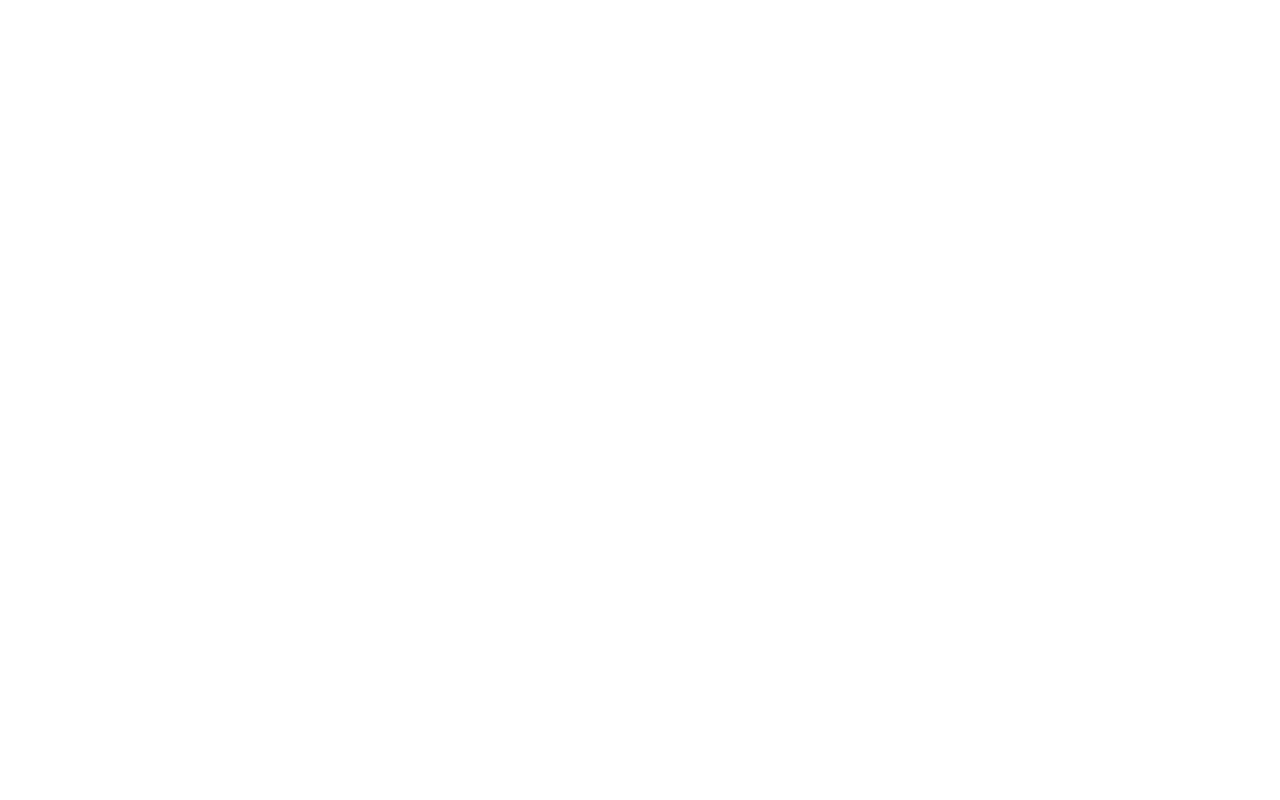
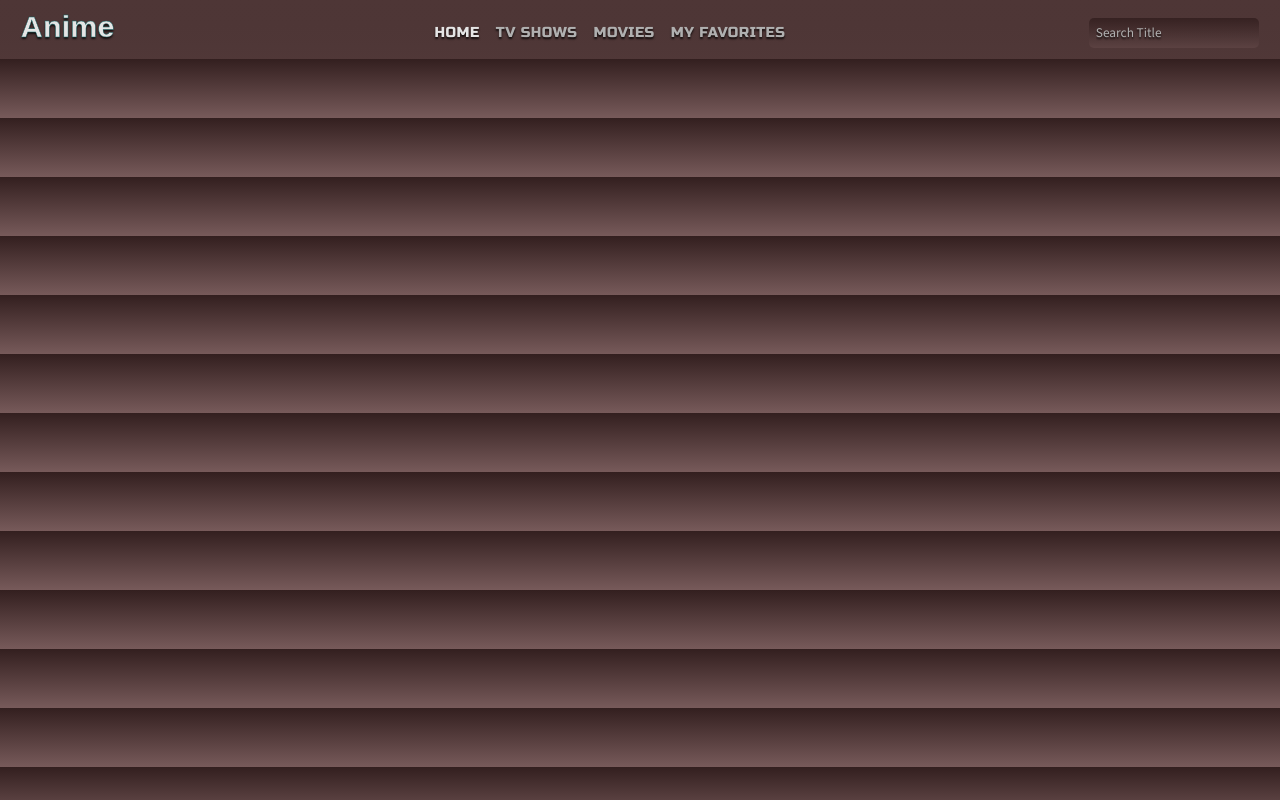
Before and after one commit to kaitlin-lovrich/Popular-Anime-Viewer, a website: page index.html in a window 1280 px wide. Drawn offline with nearby package versions, Linux system fonts and the light colour scheme; a web font is replaced by a local one.

Commit message:
Initial commit

```diff
--- a/css/layout.css
+++ b/css/layout.css
@@ -0,0 +1,34 @@
+.hidden {
+  display: none !important;
+}
+
+.container {
+  max-width: 575px;
+  margin: 0 auto;
+}
+
+.row {
+  display: flex;
+  flex-wrap: wrap;
+}
+
+.column-full,
+.column-half {
+  width: 100%;
+}
+
+@media screen and (min-width: 768px) {
+  .container {
+    max-width: 900px;
+  }
+
+  .column-full,
+  .column-half,
+  .column-half-strict {
+    padding: 0 0.75rem;
+  }
+
+  .column-half {
+    width: 50%;
+  }
+}
--- a/css/styles.css
+++ b/css/styles.css
@@ -0,0 +1,56 @@
+body {
+  line-height: 2;
+  font-size: 0.9rem;
+  text-shadow: 0 2px 2px rgb(0, 0, 0, 0.75);
+  font-family: "Source Sans 3", sans-serif;
+  letter-spacing: 0.03rem;
+  background: linear-gradient(rgb(51, 31, 31), rgb(119, 90, 90));
+}
+
+h1 {
+  line-height: 1;
+  font-size: 1.9rem;
+  font-family: "Ruslan Display", sans-serif;
+  letter-spacing: 0.01rem;
+  padding: 0 1rem 0 0;
+  -webkit-text-stroke: 0.4px rgb(17, 109, 110);
+  margin: 0;
+}
+
+header {
+  background: linear-gradient(rgb(78, 54, 54), rgb(78, 54, 54, 0.95));
+  color: rgb(229, 229, 229);
+  display: flow-root;
+}
+
+header > div {
+  padding: 0.4rem 1rem;
+  align-items: baseline;
+  margin: 0.3rem;
+}
+
+img {
+  width: 100%;
+}
+
+a.active {
+  color: rgb(229, 229, 229);
+}
+
+a {
+  color: rgb(176, 176, 176);
+  text-decoration: none;
+  font-family: "Russo One", sans-serif;
+  line-height: 1;
+  padding: 0.4rem;
+}
+
+#search {
+  font-family: "Source Sans 3", sans-serif;
+  background: linear-gradient(rgb(50, 30, 30, 0.85), rgb(119, 90, 90, 0.3));
+  color: rgb(176, 176, 176);
+  padding: 0.4rem;
+  border-radius: 5px;
+  border-style: none;
+  text-shadow: 0 2px 2px rgb(0, 0, 0, 0.75);
+}
--- a/index.html
+++ b/index.html
@@ -8,12 +8,34 @@
   <link rel="stylesheet" href="css/reset.css">
   <link rel="stylesheet" href="css/layout.css">
   <link rel="stylesheet" href="css/styles.css">
+  <link rel="preconnect" href="https://fonts.googleapis.com">
+  <link rel="preconnect" href="https://fonts.gstatic.com" crossorigin>
+  <link
+    href="https://fonts.googleapis.com/css2?family=Ruslan+Display&family=Russo+One&family=Source+Sans+3:wght@300;400&display=swap"
+    rel="stylesheet">
+  <link rel="stylesheet" href="https://cdnjs.cloudflare.com/ajax/libs/font-awesome/6.0.0/css/all.min.css"
+    integrity="sha512-9usAa10IRO0HhonpyAIVpjrylPvoDwiPUiKdWk5t3PyolY1cOd4DSE0Ga+ri4AuTroPR5aQvXU9xC6qOPnzFeg=="
+    crossorigin="anonymous" referrerpolicy="no-referrer" />
 </head>
 <body>
   <header>
+    <div class="row">
+      <h1>Anime</h1>
+      <div class="container">
+        <a href="#" class="active">HOME</a>
+        <a href="#">TV SHOWS</a>
+        <a href="#">MOVIES</a>
+        <a href="#">MY FAVORITES</a>
+      </div>
+      <div>
+        <label for="search"></label>
+        <input id="search" name="search" value="Search Title">
+      </div>
+    </div>
   </header>
-  <main>
+  <main class="container">
   </main>
+
   <script src="js/data.js"></script>
   <script src="js/main.js"></script>
 </body>
```
